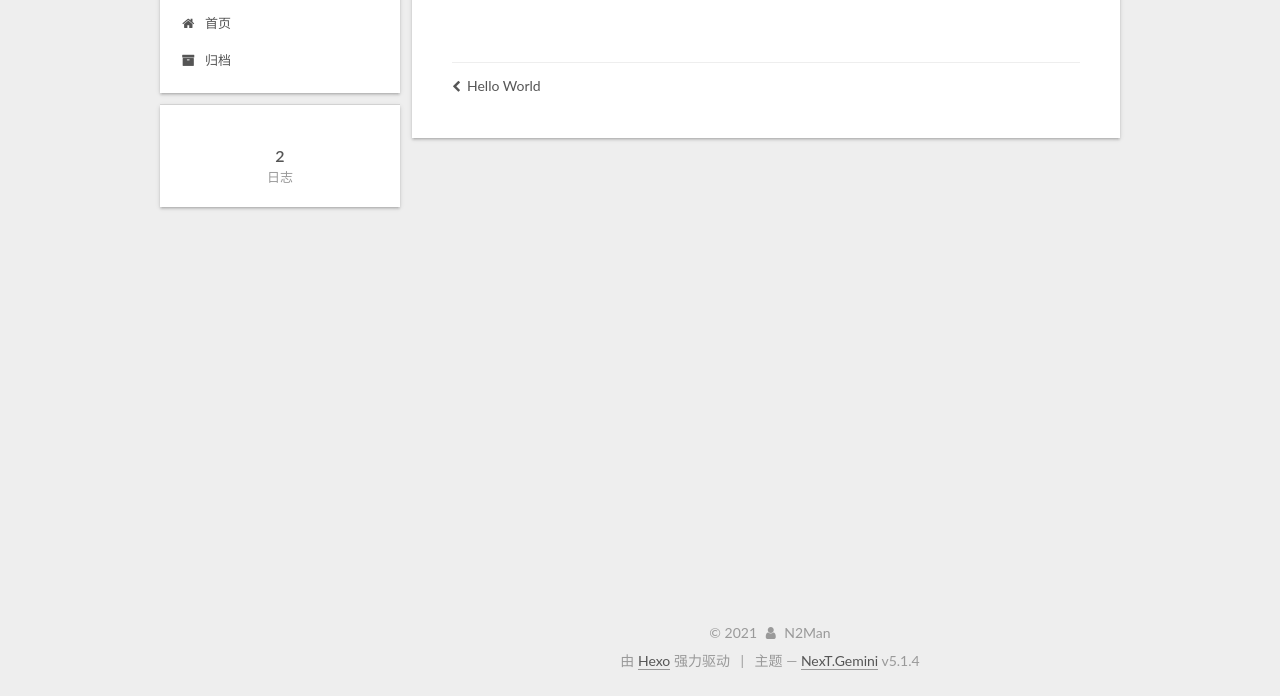
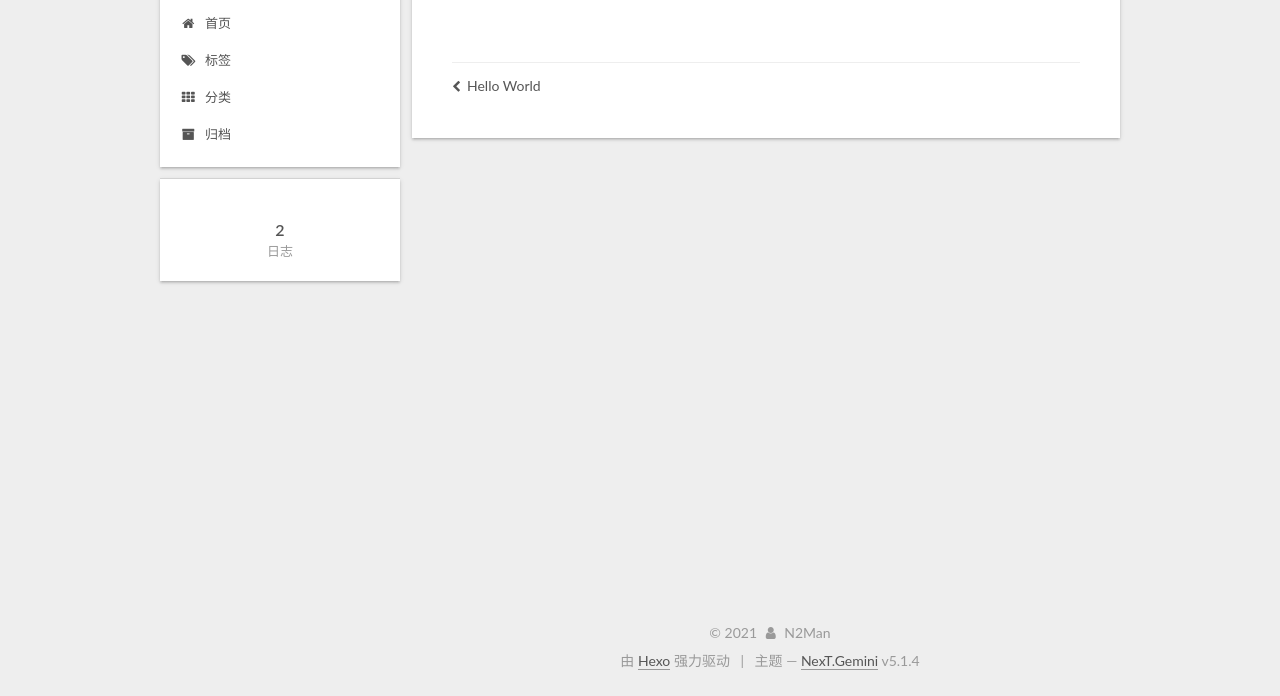
Before and after one commit to N2Man/N2Man.github.io, a plain HTML site: page 2021/07/09/Hello-World-0/index.html in a window 1280 px wide. Shown: the part 104-800 px from the top of the page. Drawn offline with Linux system fonts and the light colour scheme.

Commit message:
Site updated: 2021-07-09 22:23:57

```diff
--- a/2021/07/09/Hello-World-0/index.html
+++ b/2021/07/09/Hello-World-0/index.html
@@ -184,6 +184,26 @@
               <i class="menu-item-icon fa fa-fw fa-home"></i> <br />
 
             首页
+          </a>
+        </li>
+
+
+        <li class="menu-item menu-item-tags">
+          <a href="/tags/%20" rel="section">
+
+              <i class="menu-item-icon fa fa-fw fa-tags"></i> <br />
+
+            标签
+          </a>
+        </li>
+
+
+        <li class="menu-item menu-item-categories">
+          <a href="/categories/%20" rel="section">
+
+              <i class="menu-item-icon fa fa-fw fa-th"></i> <br />
+
+            分类
           </a>
         </li>
 
```
Also changed, not shown: 2021/07/09/hello-world/index.html (+20 -0 lines), archives/2021/07/index.html (+20 -0 lines), archives/2021/index.html (+20 -0 lines), archives/index.html (+20 -0 lines), index.html (+20 -0 lines).
